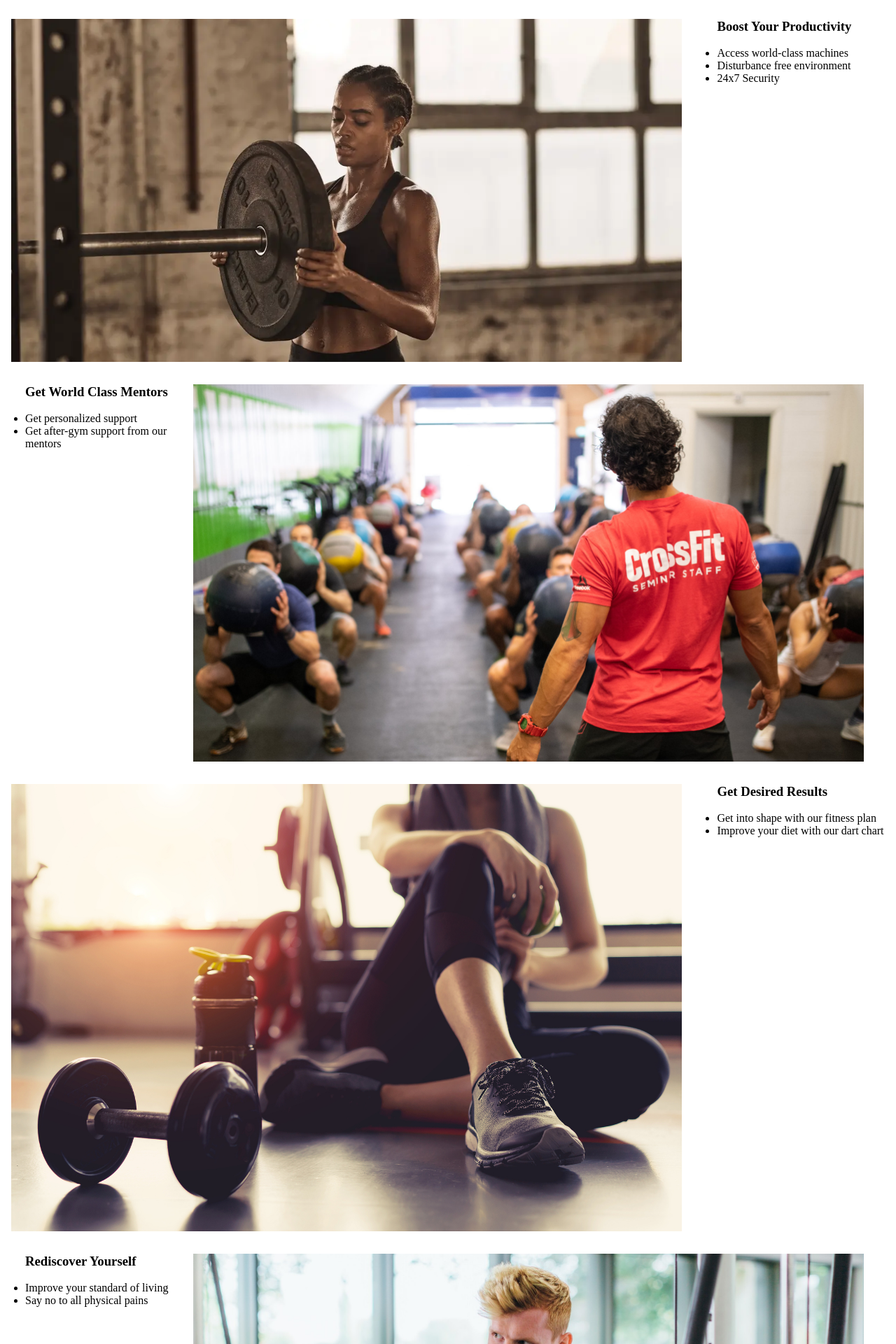
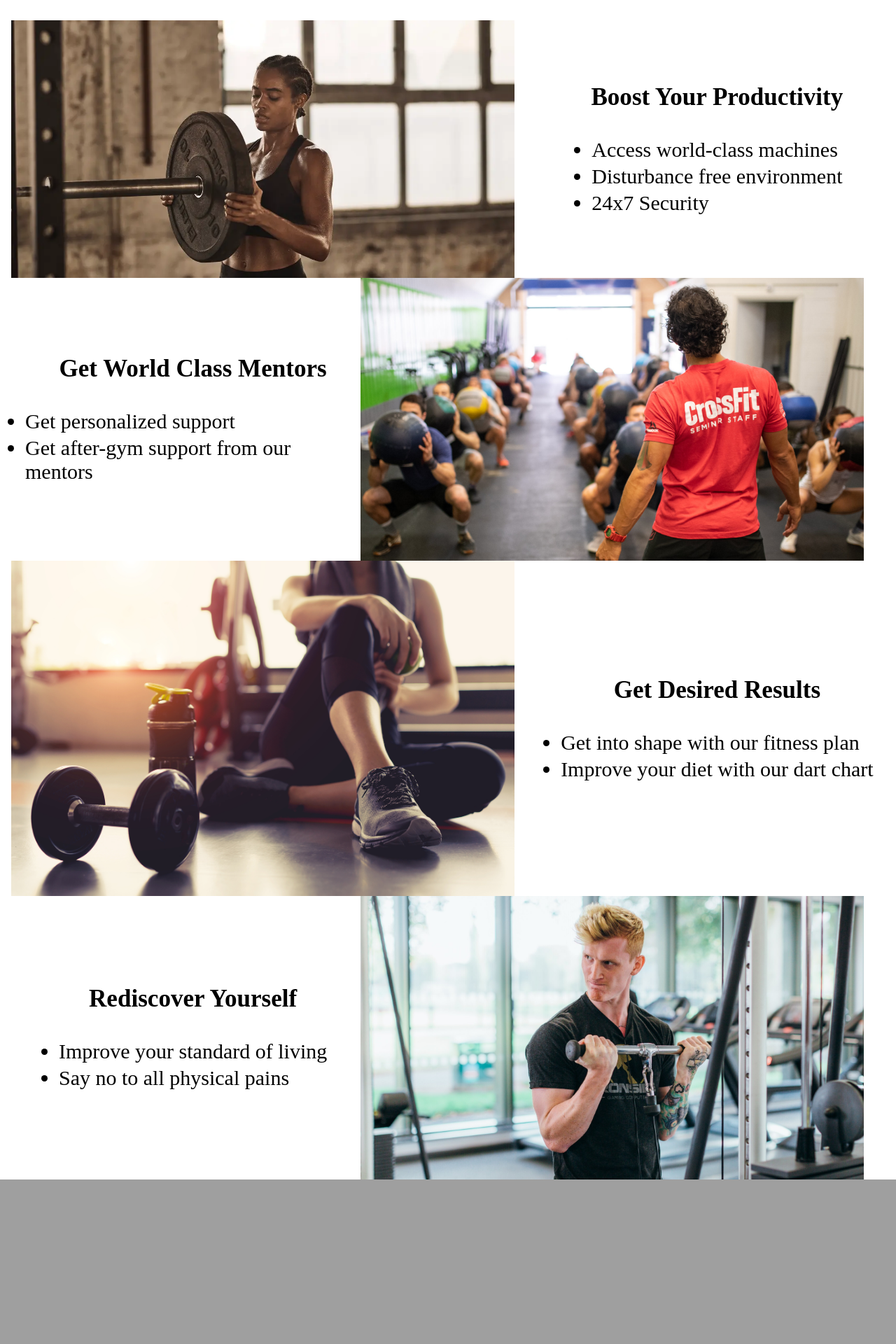
Before and after one commit to Arjun31415/Iron-Will, a PHP site: page / in a window 1280 px wide. Shown: the part 1963-3883 px from the top of the page at 70% size. After the commit the page ends 3648 px from the top, so only its background shows below. Run offline with PHP 8.4, Linux system fonts and the light colour scheme.

Commit message:
updated stuff

```diff
--- a/profile.php
+++ b/profile.php
@@ -61,6 +61,8 @@ session_start();
                     </div>
                 </div>
             </div>
+        </div>
+
             <br>
 
             <div class="photo-card">
--- a/styles.css
+++ b/styles.css
@@ -22,19 +22,30 @@ h1 {
   display: flex;
   flex-direction: row;
   justify-content: space-around;
+  margin-bottom: 0;
+  margin-top: 0;
 }
 
 .feature1__text,
 .feature2__text,
 .feature3__text {
-  flex: 2;
+  font-size: 30px;
+  flex: 4;
   margin-left: 20px;
+  display: flex;
+  flex-direction: column;
+  justify-content: center;
+  align-items: center;
+}
+
+li {
+  margin-top: 4px;
 }
 
 .feature1__image,
 .feature2__image,
 .feature3__image {
-  flex: 8;
+  flex: 6;
   margin-right: 30px
 }
 
@@ -106,8 +117,10 @@ h1 {
   width: 100%;
   height: 100%;
 }
+
 /* make the one with result center */
-#error, #success {
+#error,
+#success {
   text-align: center;
   margin-left: auto;
   margin-right: auto;
@@ -117,6 +130,7 @@ h1 {
   font-weight: bold;
   font-family: "Roboto", sans-serif;
 }
+
 #success {
   color: #1DB954;
   margin-bottom: 2rem;
```
Also changed, not shown: handleRegister.php (+9 -1 lines).
